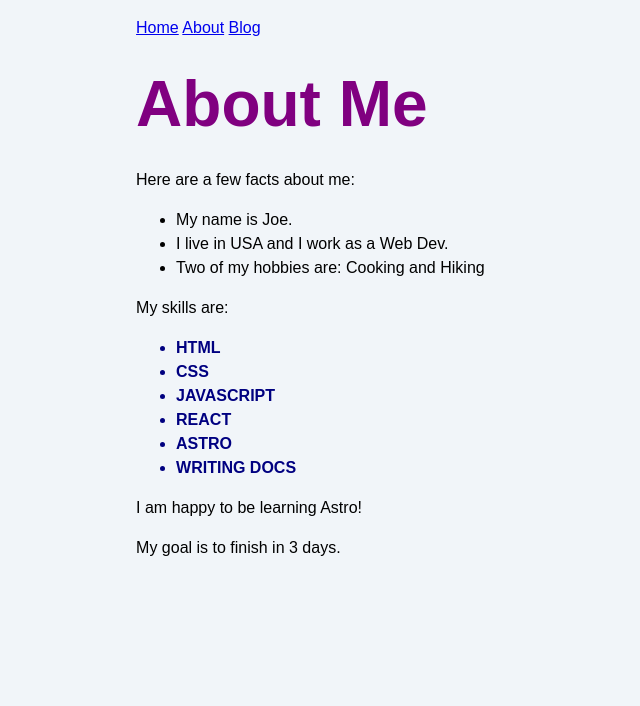
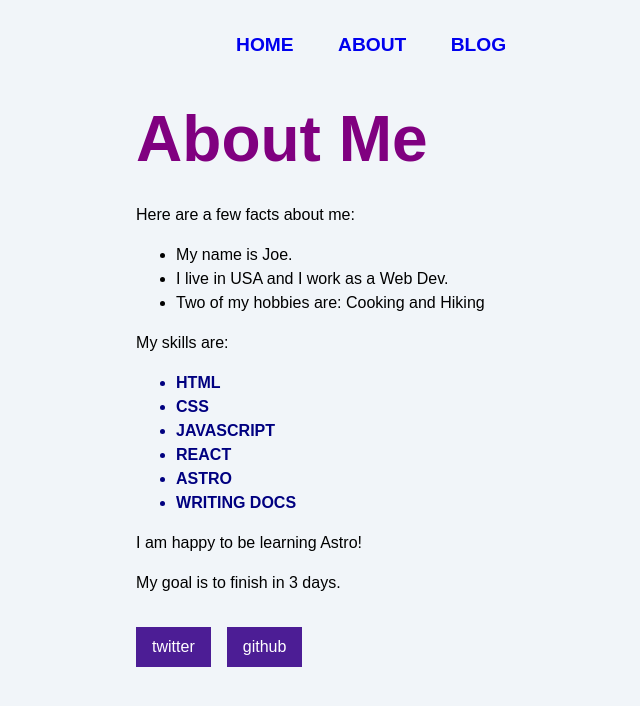
Before and after one commit to jcgoodwin86/jcgBlog, an Astro site: page /about in a window 1280 px wide. Shown: the whole page, without its empty margins (164-804 px from the left). Built offline with nearby package versions, Linux system fonts and the light colour scheme; Astro itself is replaced by a stand-in of ours.

Commit message:
added styles, components, js

```diff
--- /dev/null
+++ b/src/components/Footer.astro
@@ -0,0 +1,16 @@
+---
+import Social from "./Social.astro";
+---
+
+<style>
+  footer {
+    display: flex;
+    gap: 1rem;
+    margin-top: 2rem;
+  }
+</style>
+
+<footer>
+  <Social platform="twitter" username="_jcgoodwin" />
+  <Social platform="github" username="jcgoodwin86" />
+</footer>
--- /dev/null
+++ b/src/components/Hamburger.astro
@@ -0,0 +1,8 @@
+---
+---
+
+<div class="hamburger">
+  <span class="line"></span>
+  <span class="line"></span>
+  <span class="line"></span>
+</div>
--- /dev/null
+++ b/src/components/Header.astro
@@ -0,0 +1,11 @@
+---
+import Navigation from "./Navigation.astro";
+import Hamburger from "./Hamburger.astro";
+---
+
+<header>
+  <nav>
+    <Hamburger />
+    <Navigation />
+  </nav>
+</header>
--- /dev/null
+++ b/src/components/Navigation.astro
@@ -0,0 +1,8 @@
+---
+---
+
+<div class="nav-links">
+  <a href="/">Home</a>
+  <a href="/about">About</a>
+  <a href="/blog">Blog</a>
+</div>
--- /dev/null
+++ b/src/components/Social.astro
@@ -0,0 +1,14 @@
+---
+const { platform, username } = Astro.props;
+---
+
+<a href={`http://www.${platform}.com/${username}`}>{platform}</a>
+
+<style>
+  a {
+    padding: 0.5rem 1rem;
+    color: white;
+    background-color: #4c1d95;
+    text-decoration: none;
+  }
+</style>
--- a/src/pages/about.astro
+++ b/src/pages/about.astro
@@ -1,5 +1,7 @@
 ---
-import '../styles/global.css';
+import "../styles/global.css";
+import Header from "../components/Header.astro";
+import Footer from "../components/Footer.astro";
 
 const pageTitle = "About Me";
 const identity = {
@@ -27,7 +29,7 @@
     <meta name="viewport" content="width=device-width" />
     <meta name="generator" content={Astro.generator} />
     <title>{pageTitle}</title>
-    <style define:vars={{skillColor,fontWeight,textCase}}>
+    <style define:vars={{ skillColor, fontWeight, textCase }}>
       h1 {
         color: purple;
         font-size: 4rem;
@@ -40,9 +42,7 @@
     </style>
   </head>
   <body>
-    <a href="/">Home</a>
-    <a href="/about/">About</a>
-    <a href="/blog/">Blog</a>
+    <Header />
     <h1>{pageTitle}</h1>
     <p>Here are a few facts about me:</p>
     <ul>
@@ -74,5 +74,7 @@
         <p>My goal is not 3 days.</p>
       )
     }
+    <Footer />
+    <script src="../scripts/menu.js"></script>
   </body>
 </html>
--- /dev/null
+++ b/src/scripts/menu.js
@@ -0,0 +1,3 @@
+document.querySelector(".hamburger").addEventListener("click", () => {
+  document.querySelector(".nav-links").classList.toggle("expanded");
+});
--- a/src/styles/global.css
+++ b/src/styles/global.css
@@ -19,3 +19,64 @@
   margin: 1rem 0;
   font-size: 2.5rem;
 }
+
+/* nav styles */
+.hamburger {
+  padding-right: 20px;
+  cursor: pointer;
+}
+
+.hamburger .line {
+  display: block;
+  width: 40px;
+  height: 5px;
+  margin-bottom: 10px;
+  background-color: #ff9776;
+}
+
+.nav-links {
+  width: 100%;
+  top: 5rem;
+  left: 48px;
+  background-color: #ff9776;
+  display: none;
+  margin: 0;
+}
+
+.nav-links a {
+  display: block;
+  text-align: center;
+  padding: 10px 0;
+  text-decoration: none;
+  font-size: 1.2rem;
+  font-weight: bold;
+  text-transform: uppercase;
+}
+
+.nav-links a:hover,
+a:focus {
+  background-color: #ff9776;
+}
+
+.expanded {
+  display: unset;
+}
+
+@media screen and (min-width: 636px) {
+  .nav-links {
+    margin-left: 5em;
+    display: block;
+    position: static;
+    width: auto;
+    background: none;
+  }
+
+  .nav-links a {
+    display: inline-block;
+    padding: 15px 20px;
+  }
+
+  .hamburger {
+    display: none;
+  }
+}
```
Also changed, not shown: src/pages/blog.astro (+7 -4 lines), src/pages/index.astro (+7 -4 lines). Lines whose indentation alone changed are shown as unchanged.
